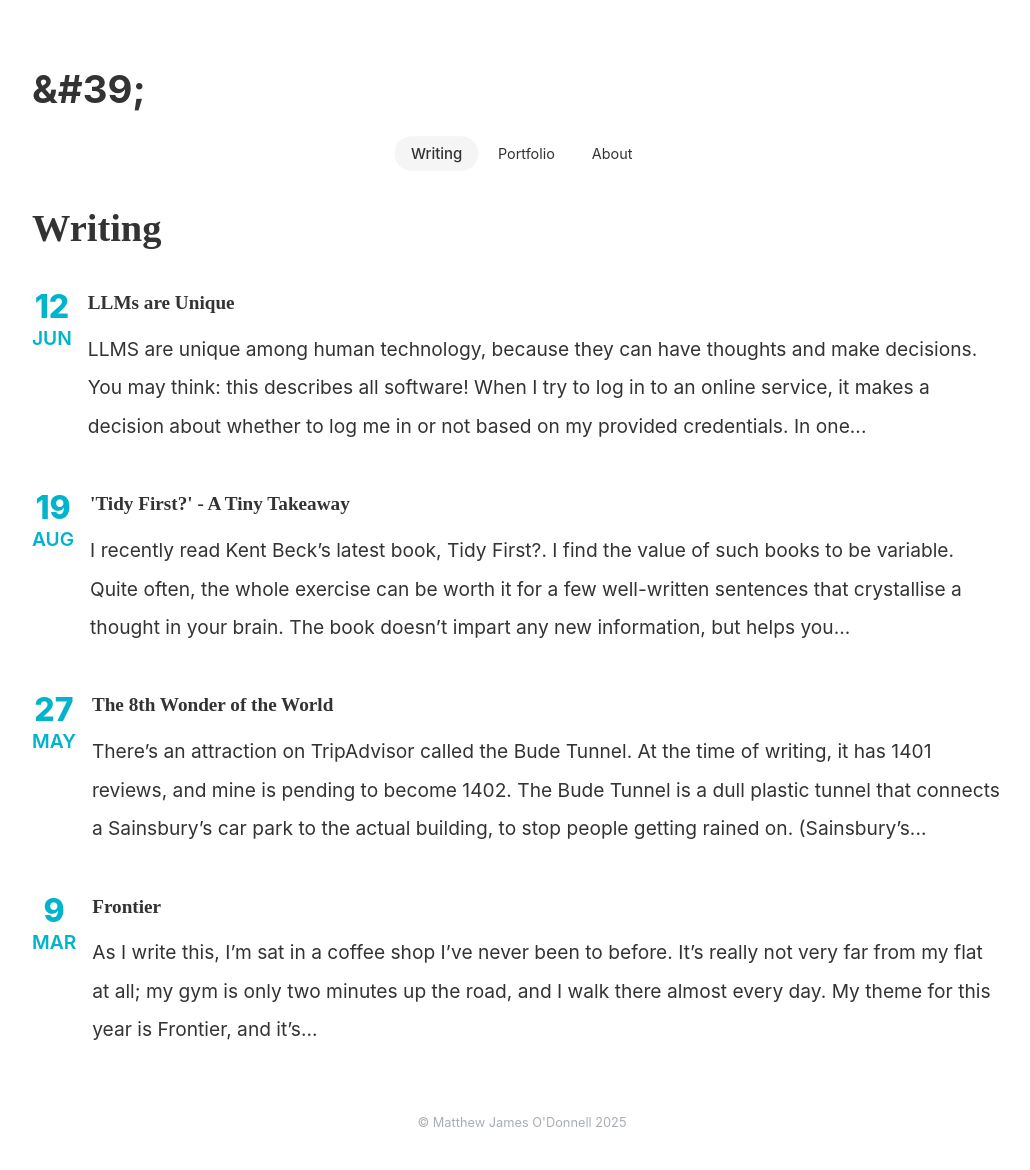
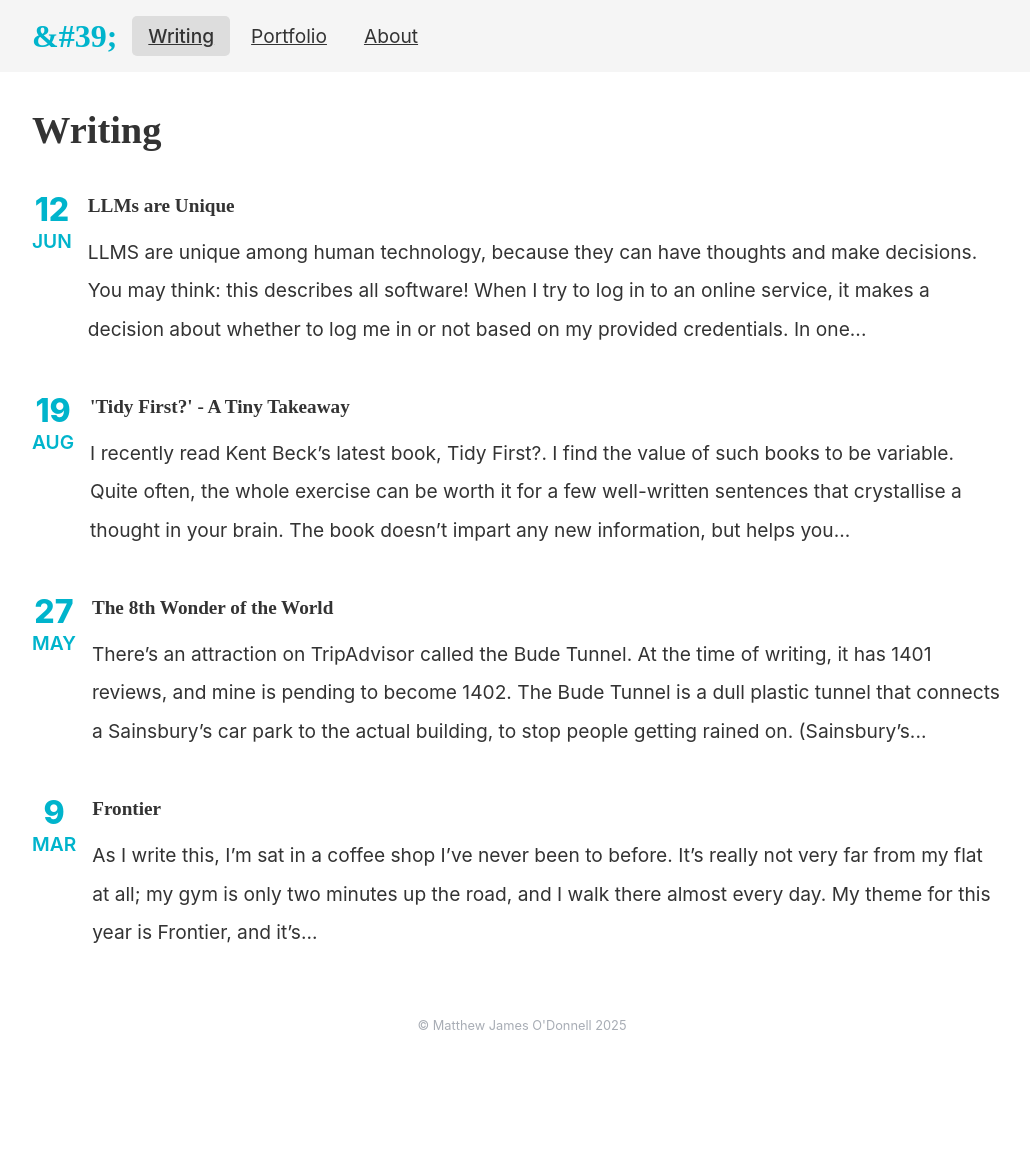
Before and after one commit to mattjamesod/andhash39, a Jekyll site: the page built from index.markdown, in a window 1280 px wide. Shown: the whole page, without its empty margins (118-1148 px from the left). Built offline with Jekyll 4.4.1, drawn with Linux system fonts in a browser that asks for light colours; some web fonts are replaced; after the commit the page ends 1073 px from its top, so only the background shows below that.

Commit message:
restyle navigation

```diff
--- a/_includes/header.html
+++ b/_includes/header.html
@@ -1,12 +1,12 @@
-<header>
-  <h1>
-    &amp;#39;
-  </h1>
-  <nav class="navigation">
-    <ul class="navigation-menu">
-      <li><a class="navigation-link {% if page.navigation_category == "writing" %} active{% endif %}" href="/">Writing</a></li>
-      <li><a class="navigation-link {% if page.navigation_category == "portfolio" %} active{% endif %}" href="/portfolio">Portfolio</a></li>
-      <li><a class="navigation-link {% if page.url == "/about/" %} active{% endif %}" href="/about/">About</a></li>
-    </ul>
-  </nav>
+<header class="colored-container">
+  <div class= "header-container">
+    <h1 class="site-logo title-font">&amp;#39;</h1>
+    <nav class="navigation">
+      <menu class="navigation-menu">
+        <li><a class="navigation-link {% if page.navigation_category == "writing" %} active{% endif %}" href="/">Writing</a></li>
+        <li><a class="navigation-link {% if page.navigation_category == "portfolio" %} active{% endif %}" href="/portfolio">Portfolio</a></li>
+        <li><a class="navigation-link {% if page.url == "/about/" %} active{% endif %}" href="/about/">About</a></li>
+      </menu>
+    </nav>
+  </div>
 </header>
--- a/assets/css/main.css
+++ b/assets/css/main.css
@@ -37,10 +37,10 @@
 		--main: #2C3E50;
 		--accent-one: #3498DB;
 		--accent-two: #FF6B6B;
-		--neutral-one: #F5F5F5;s
+		--neutral-one: #F5F5F5;
 		--neutral-two: #FFFFFF;
 		--neutral-three: #233146;
-		--neutral-four: #9CA3AF;
+		--neutral-four: #4A5564;
 	}
 }
 
@@ -50,7 +50,7 @@ body {
   background-color: var(--background-color);
   color: var(--text-color);
 
-	margin: 40px auto 40px auto;
+	margin: 0px auto 40px auto;
 	max-width: min(80%, 980px);
 	display: flex;
 	flex-direction: column;
@@ -107,29 +107,41 @@ body {
 	font-size: 1.2rem;
 }
 
+header {
+	margin-bottom: 20px;
+}
+
+.header-container {
+	display: flex;
+	align-items: center;
+	gap: 15px;
+	padding: 0px 40px;
+	max-width: min(80%, 980px);
+	margin: 5px auto 5px auto;
+}
+
+.site-logo {
+	font-size: 2rem;
+	font-weight: 600;
+	color: var(--accent-one);
+	margin-block-end: 0;
+}
+
 .navigation-menu {
-	width: auto;
-	border-radius: 500px;
 	display: flex;
-	justify-content: center;
-	flex-shrink: 0;
 	list-style-type: none;
 	gap: 5px;
 }
 
 .navigation-link {
 	color: var(--text-color);
-	display: block;
-	text-align: center;
-	font-size: 0.9rem;
 	padding: 8px 16px;
-	text-decoration: none;
-  border-radius: 500px;
+  border-radius: 5px;
 	transition: transform 0.2s ease-in-out;
 	transition: background-color 0.1s linear;
 
 	&:hover:not(.active) {
-		background-color: var(--subtle-highlight);
+		background-color: var(--neutral-four);
 		transform: scale(1.04);
 	}
 
@@ -139,9 +151,9 @@ body {
 }
 
 .navigation-link.active {
-	font-weight: 450;
-	background-color: var(--subtle-highlight);
-  border-radius: 500px;
+	font-weight: 500;
+	text-decoration: underline;
+	background-color: var(--neutral-four	);
 	transform: scale(1.04);
 }
 
```
Also changed, not shown: assets/images/matthew-bike.jpg, 1 other file.
